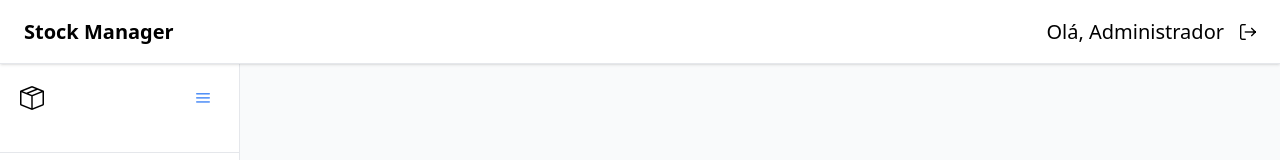
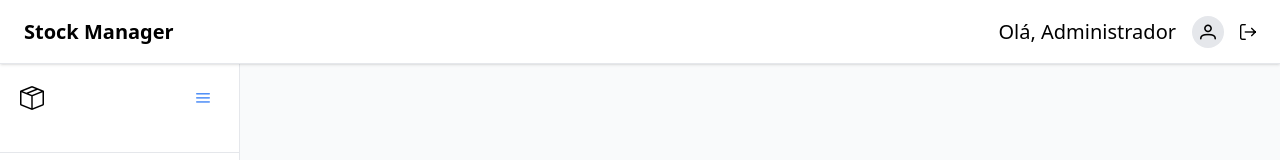
Before and after one commit to breno-dev98/frontend-stock-manager, a React (Vite) app: page / in a window 1280 px wide. Shown: the top 160 px of the page. Built offline with nearby package versions, Linux system fonts and the light colour scheme; no server answers; sample sign-in values are in the browser's storage.

Commit message:
inserindo avatar no header

```diff
--- a/src/components/Layout/MainLayout.jsx
+++ b/src/components/Layout/MainLayout.jsx
@@ -3,6 +3,7 @@ import { Outlet, useLocation, useNavigate } from "react-router-dom";
 import { AuthContext } from "../../context/authContext";
 import { Button } from "primereact/button";
 import { Divider } from "primereact/divider";
+import {Avatar} from "primereact/avatar"
 
 const Layout = () => {
   const navigate = useNavigate();
@@ -29,6 +30,7 @@ const Layout = () => {
         <h1 className="text-xl font-bold">Stock Manager</h1>
         <div className="flex gap-4 items-center">
           <h1 className="text-xl">Olá, Administrador</h1>
+          <Avatar icon="pi pi-user" shape="circle"/>
           <i title="Logout" className="pi pi-sign-out cursor-pointer" onClick={logout}></i>
         </div>
         {/* Você pode colocar perfil, logout, etc aqui */}
```
